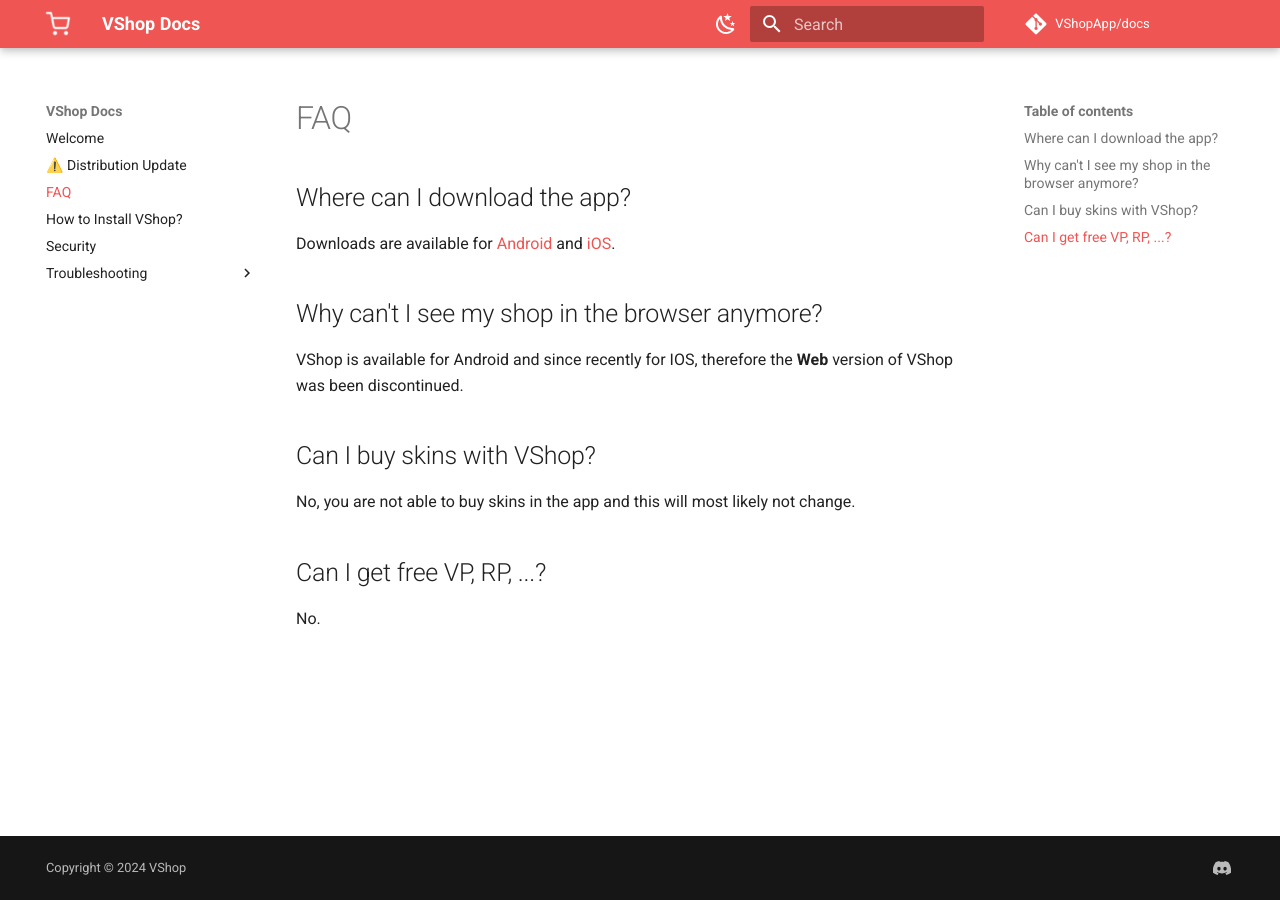
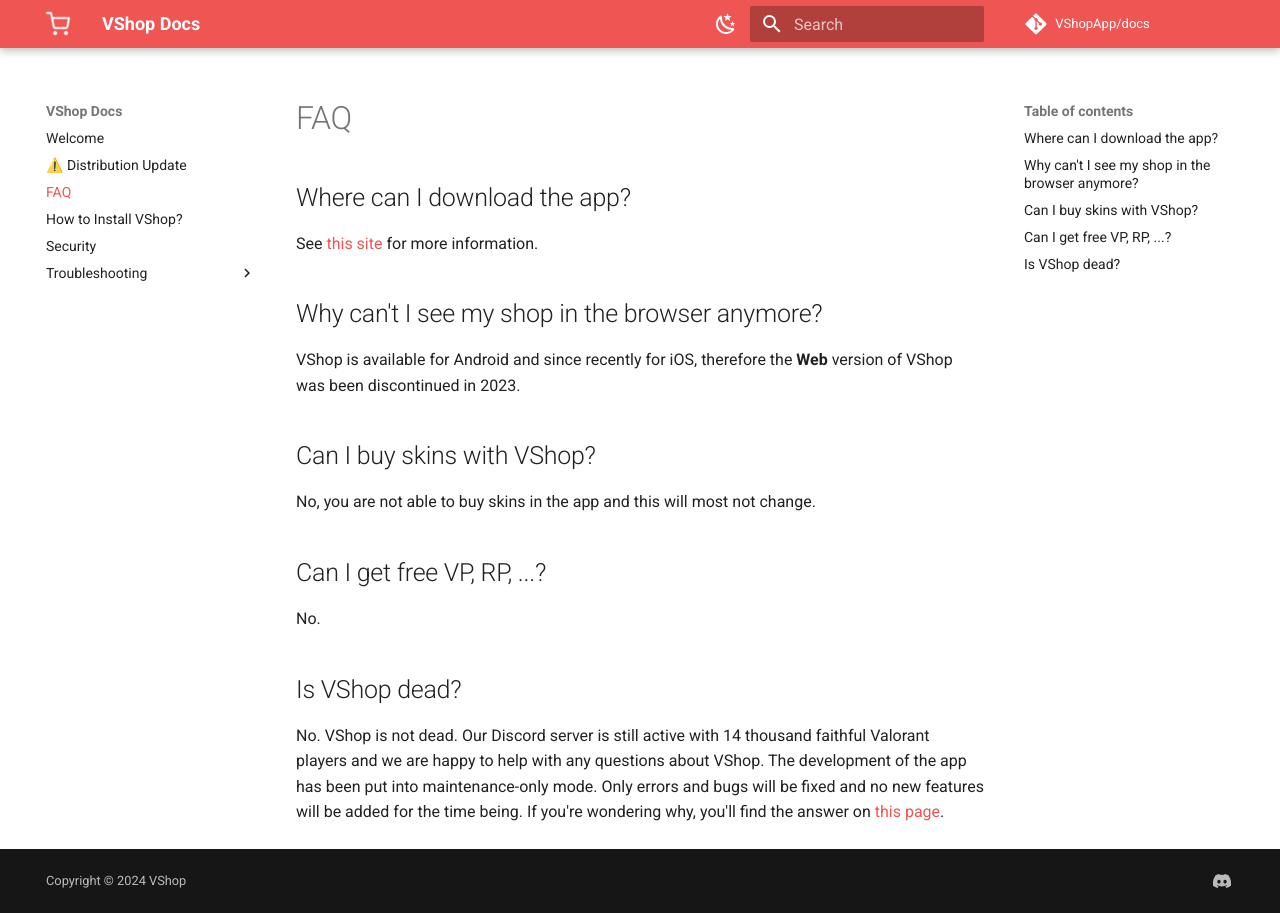
Before and after one commit to VShopApp/docs, an MkDocs documentation site: the page built from docs/faq.md, in a window 1280 px wide. Built offline with MkDocs 1.6.1 and Material for MkDocs 9.7.7, drawn with Linux system fonts in a browser that asks for light colours; comment, search, counter and statistics services are not loaded.

Commit message:
fixed & updated several instructions / updated picture

```diff
--- a/docs/faq.md
+++ b/docs/faq.md
@@ -2,16 +2,22 @@
 
 ## Where can I download the app?
 
-Downloads are available for [Android](https://play.google.com/store/apps/details?id=dev.vasc.vshop) and [iOS](https://apps.apple.com/us/app/vshop-for-valorant/id1636765187).
+See [this site](https://docs.vshop.one/how-to-install) for more information.
 
 ## Why can't I see my shop in the browser anymore?
 
-VShop is available for Android and since recently for IOS, therefore the **Web** version of VShop was been discontinued.
+VShop is available for Android and since recently for iOS, therefore the **Web** version of VShop was been discontinued in 2023.
 
 ## Can I buy skins with VShop?
 
-No, you are not able to buy skins in the app and this will most likely not change.
+No, you are not able to buy skins in the app and this will most not change.
 
 ## Can I get free VP, RP, ...?
 
 No.
+
+## Is VShop dead?
+
+No. VShop is not dead. Our Discord server is still active with 14 thousand faithful Valorant players and we are happy to help with any questions about VShop.
+The development of the app has been put into maintenance-only mode. Only errors and bugs will be fixed and no new features will be added for the time being.
+If you're wondering why, you'll find the answer on [this page](https://docs.vshop.one/distribution-update).
```
Also changed, not shown: docs/Troubleshooting/Access_Denied.md (+4 -1 lines), docs/distribution-update.md (+1 -1 lines), docs/assets/access_denied.png, docs/assets/access_denied_old.png (added).
